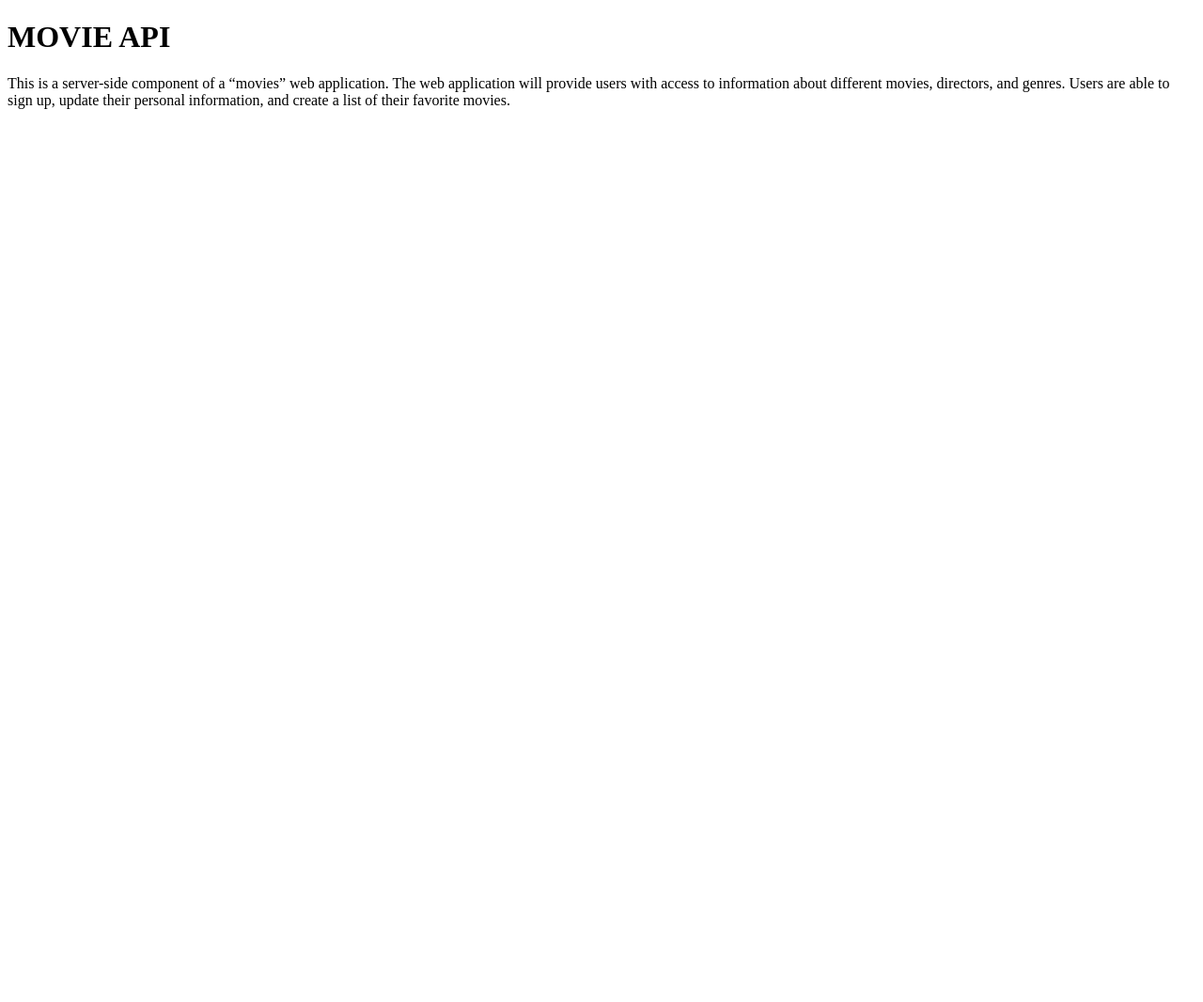
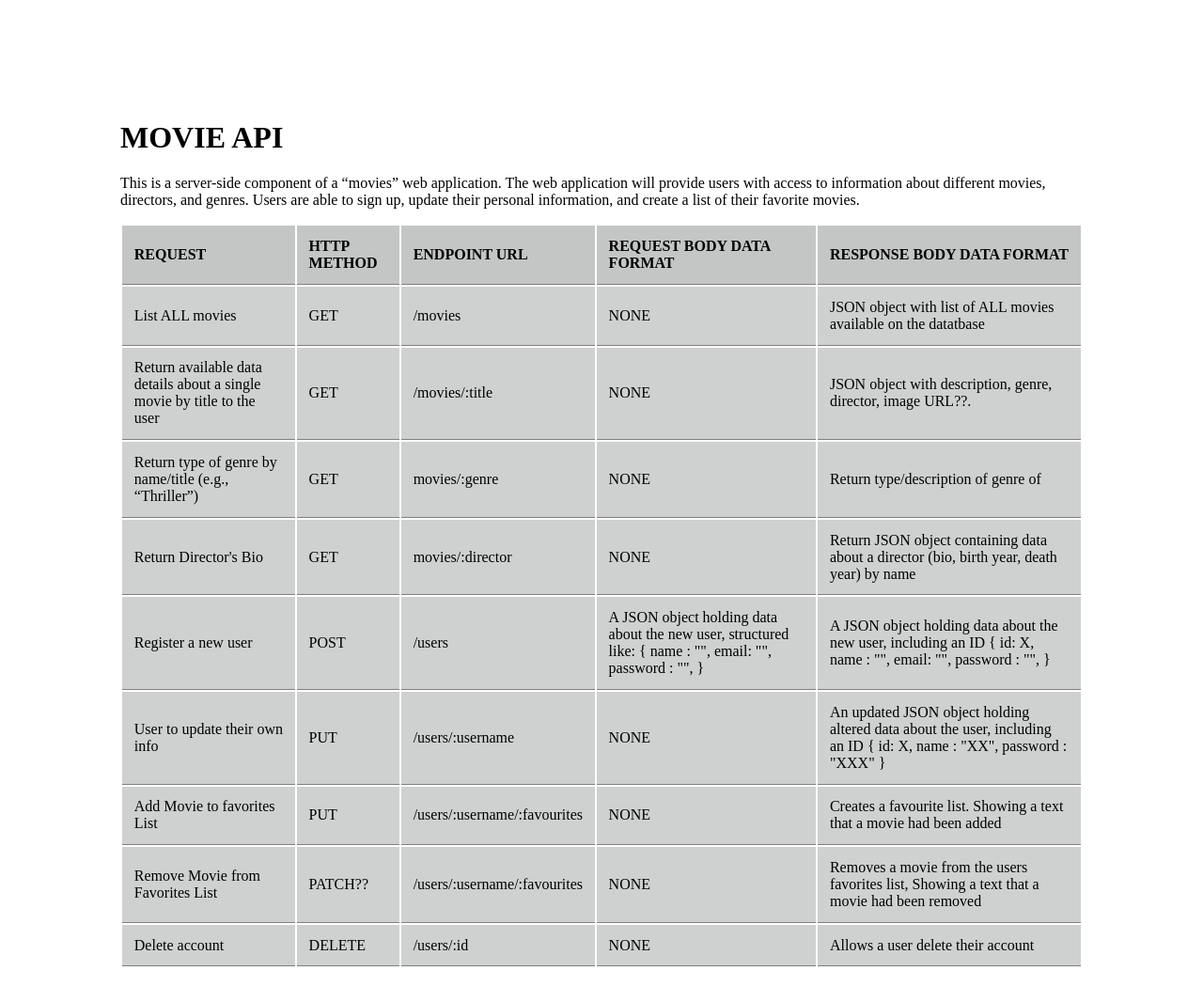
Before and after one commit to KlausWehner/03movie_api, a website: page public/documentation.html in a window 1280 px wide. Shown: the whole page at 94% size. Before the commit the page ends 800 px from the top, so only its background shows below. Drawn offline with Linux system fonts and the light colour scheme.

Commit message:
next stage

```diff
--- a/public/documentation.html
+++ b/public/documentation.html
@@ -3,16 +3,149 @@
   <head>
     <meta charset="utf-8">
     <meta name="viewport" content="width=device-width">
-    <title>Movie App</title>
+    <title>Movie API</title>
+
+    <style>
+        body{
+            box-sizing: border-box;
+            margin: 10vw;
+        }
+
+        th,td{
+            padding:1vw;
+            text-align: left;
+            border-bottom: 1px solid rgb(128, 126, 126);
+        }
+
+        th{
+            background-color: rgb(196, 197, 197);
+        }
+
+        td{
+            background-color: rgb(207, 209, 209);
+        }
+
+    </style>
 
   </head>
 
 
-  <body>
-<h1>MOVIE API</h1>
+<body>
+  <h1>MOVIE API</h1>
 
-<p>This is a server-side component of a “movies” web application. The web application will provide users with access to information about different movies, directors, and genres. Users are able to sign up, update their personal information, and create a list of their favorite movies.</p>
+  <p>This is a server-side component of a “movies” web application. The web application will provide users with access to information about different movies, directors, and genres. Users are able to sign up, update their personal information, and create a list of their favorite movies.</p>
 
-  </body>
+
+
+  <table class="movies-api-endpoints">
+        <thead>
+          <tr>
+            <th>REQUEST</th>
+            <th>HTTP METHOD</th>
+            <th>ENDPOINT URL</th>
+            <th>REQUEST BODY DATA FORMAT</th>
+            <th>RESPONSE BODY DATA FORMAT</th>
+          </tr>
+        </thead>
+
+        <tbody>
+            <tr>
+              <td>List ALL movies</td>
+              <td>GET</td>
+              <td>/movies</td>
+              <td>NONE</td>
+              <td>JSON object with list of ALL movies available on the datatbase</td>
+            </tr>
+
+            <tr>
+              <td>Return available data details about a single movie by title to the user</td>
+              <td>GET</td>
+              <td>/movies/:title</td>
+              <td>NONE</td>
+              <td>JSON object with description, genre, director, image URL??.
+              </td>
+            </tr>
+
+            <tr>
+              <td>Return type of genre by name/title (e.g., “Thriller”)</td>
+              <td>GET</td>
+              <td>movies/:genre</td>
+              <td>NONE</td>
+              <td>Return type/description of genre of </td>
+            </tr>
+
+            <tr>
+              <td>Return Director's Bio</td>
+              <td>GET</td>
+              <td>movies/:director</td>
+              <td>NONE</td>
+              <td>Return JSON object containing data about a director (bio, birth year, death year) by name</td>
+            </tr>
+
+            <tr>
+              <td>Register a new user</td>
+              <td>POST</td>
+              <td>/users</td>
+              <td>A JSON object holding data about the new user, structured like:
+                {
+                name : "",
+                email: "",
+                password : "",
+                }</td>
+              <td>A JSON object holding data about the new user, including an ID
+                { id: X,
+                  name : "",
+                  email: "",
+                  password : "",
+                  }</td>
+            </tr>
+
+            <tr>
+              <td>User to update their own info</td>
+              <td>PUT</td>
+              <td>/users/:username</td>
+              <td>NONE</td>
+              <td>An updated JSON object holding altered data about the user, including an ID
+                { id: X,
+                  name : "XX",
+                  password : "XXX"
+                  }</td>
+            </tr>
+
+
+            <tr>
+              <td>Add Movie to favorites List</td>
+              <td>PUT</td>
+              <td>/users/:username/:favourites</td>
+              <td>NONE</td>
+              <td>Creates a favourite list. Showing a text that a movie had been added</td>
+            </tr>
+
+
+            <tr>
+              <td>Remove Movie from Favorites List</td>
+              <td>PATCH??</td>
+              <td>/users/:username/:favourites</td>
+              <td>NONE</td>
+              <td>Removes a movie from the users favorites list, Showing a text that a movie had been removed</td>
+            </tr>
+
+            <tr>
+              <td>Delete account</td>
+              <td>DELETE</td>
+              <td>/users/:id</td>
+              <td>NONE</td>
+              <td>Allows a user delete their account</td>
+            </tr>
+
+        </tbody>
+  </table>
+
+
+
+
+
+
+</body>
 
 </html>
```
Also changed, not shown: index.js (+82 -14 lines).
